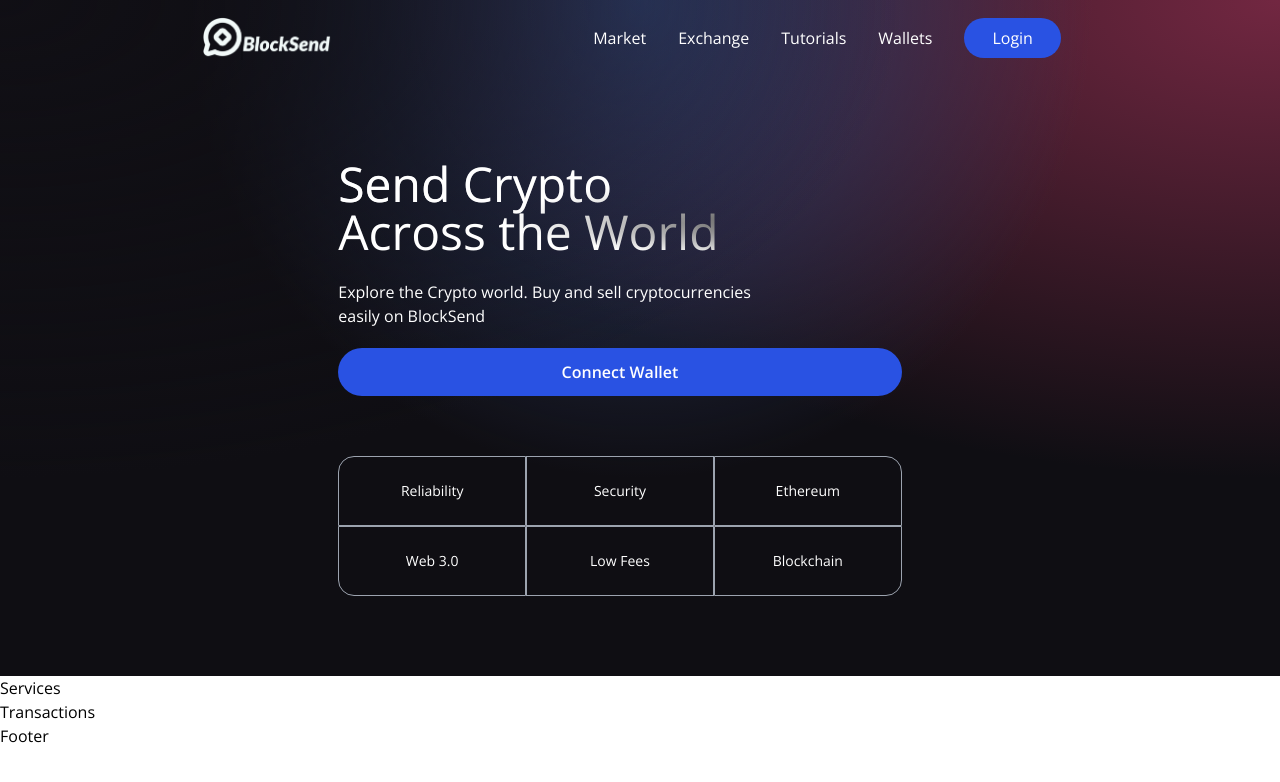
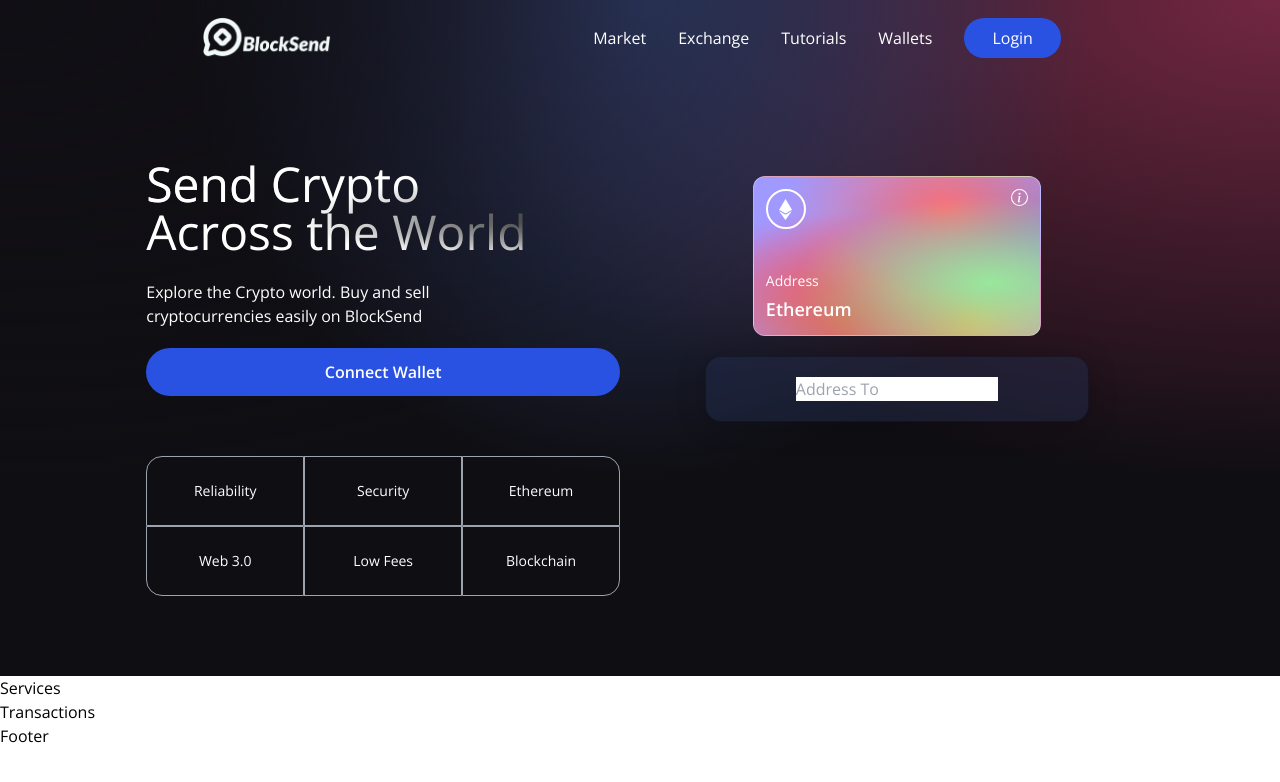
Before and after one commit to alexpxrad/web3-blockchain-site, a React (Vite) app in the folder client/: page / in a window 1280 px wide. Shown: the top 782 px of the page. Built offline with nearby package versions, Linux system fonts and the light colour scheme.

Commit message:
adding address bar section

```diff
--- a/client/src/components/Welcome.jsx
+++ b/client/src/components/Welcome.jsx
@@ -5,6 +5,13 @@
 import { Loader } from './';
 
 const commonStyles = 'min-h-[70px] sm:px-0 px-2 sm:min-w-[120px] flex justify-center items-center border-[0.5px] border-gray-400 text-sm font-light text-white'
+
+const Input = ({ placeholder }) => (
+    <input
+        placeholder={placeholder}
+    />
+)
+;
 
 const Welcome = () => {
 
@@ -48,8 +55,31 @@
                     </div>
                 </div>
 
-                <div>
+                <div className='flex flex-col flex-1 items-center justify-start w-full md:mt-0 mt-10' >
+                    <div className='p-3 justify-end items-start flex-col rounded-xl h-40 sm:w-72 w-full my-5 eth-card white-glassmorphism'>
+                        <div className='flex justify-between flex-col w-full h-full' >
+                            <div className='flex justify-between flex-col w-full h-full'>
+                                <div className='flex justify-between items-start'>
+                                    <div className='w-10 h-10 rounded-full border-2 border-white flex justify-center items-center'>
+                                        <SiEthereum fontSize={21} color="#fff" />
+                                    </div>
+                                    <BsInfoCircle fontSize={17} color='#fff'/>
+                                </div>
+                                <div>
+                                    <p className='text-white font-light text-sm'>
+                                            Address
+                                    </p>
+                                    <p className='text-white font-semibold text-lg mt-1'>
+                                            Ethereum
+                                    </p>
+                                </div>
+                            </div>
+                        </div>
+                    </div>
 
+                            <div className='p-5 sm:w-96 w-full flex flex-col justify-start items-center blue-glassmorphism'>
+                                <Input  placeholder="Address To" name="addressTo" type="text" handleChange={() => {}} />
+                            </div>
                 </div>
 
             </div>
```
Also changed, not shown: 1 other file (tests, documents, lock files or other folders).
